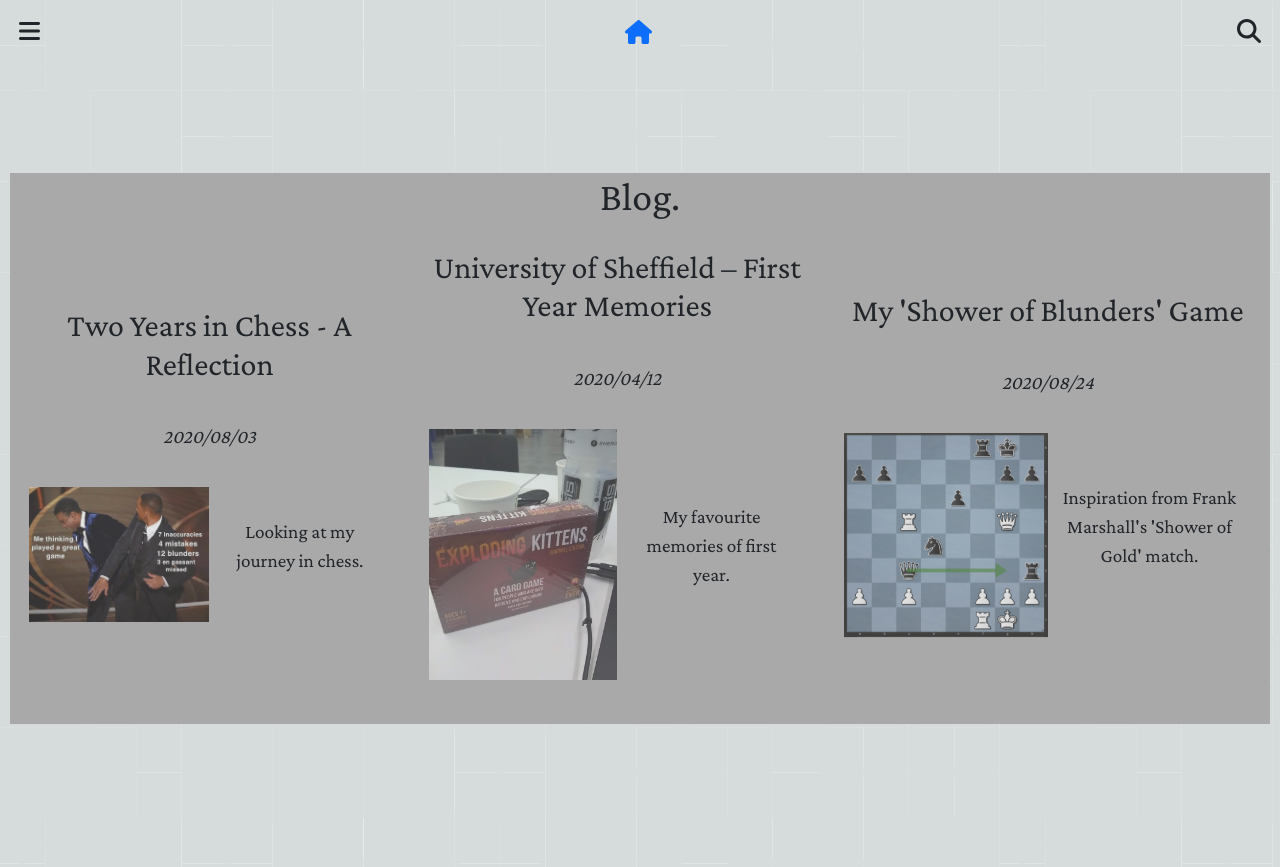
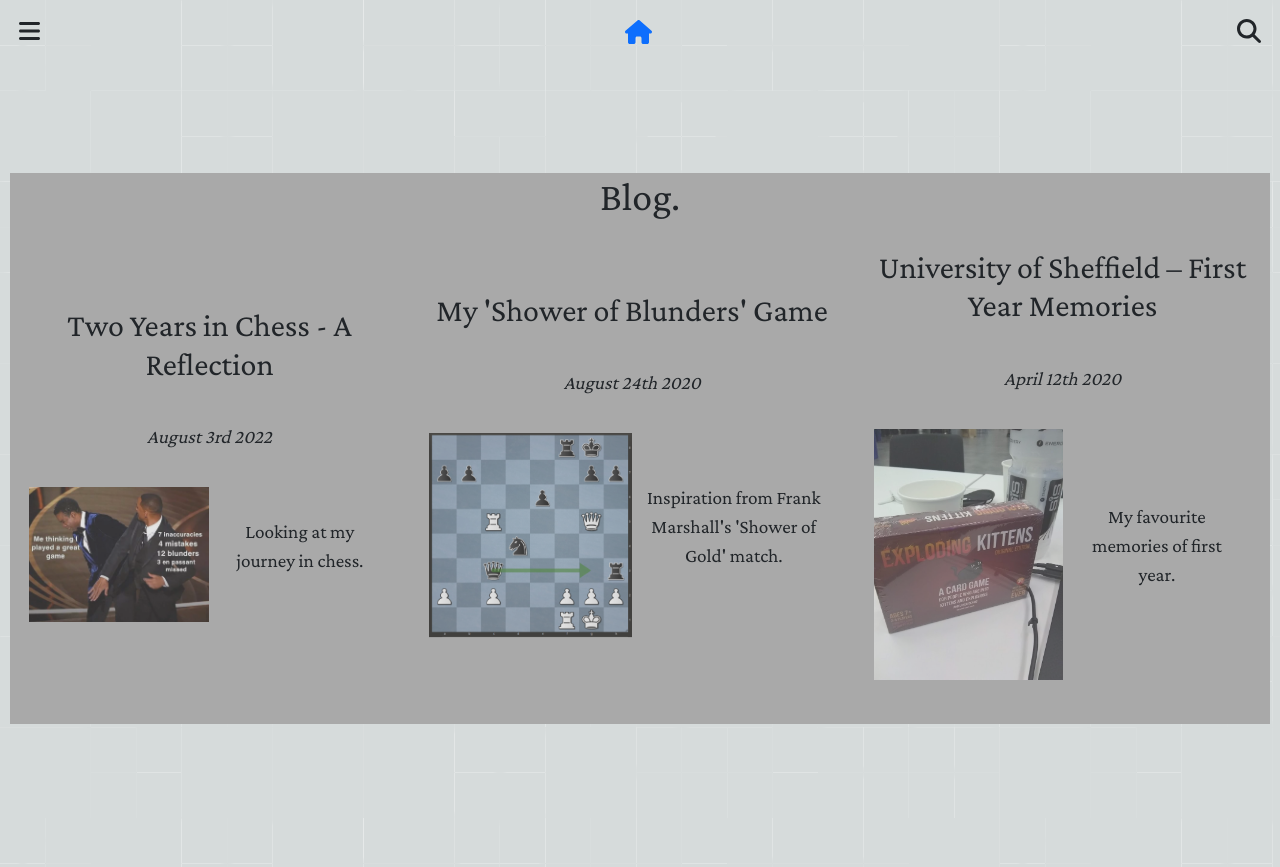
Before and after one commit to jluong23/blog, a React (Create React App) app: page /blog/posts in a window 1280 px wide. Built offline with nearby package versions, Linux system fonts and the light colour scheme.

Commit message:
Formatted dates, ordered blog overview by most recent

```diff
--- a/package.json
+++ b/package.json
@@ -11,6 +11,7 @@
     "@testing-library/jest-dom": "^5.16.4",
     "@testing-library/react": "^13.3.0",
     "@testing-library/user-event": "^13.5.0",
+    "moment": "^2.29.4",
     "react": "^18.2.0",
     "react-dom": "^18.2.0",
     "react-router-dom": "^6.3.0",
--- a/src/blogs/BlogData.json
+++ b/src/blogs/BlogData.json
@@ -15,7 +15,7 @@
     },
     {
         "id": 3,
-        "date": "2020/08/03",
+        "date": "2022/08/03",
         "title": "Two Years in Chess - A Reflection",
         "description": "Looking at my journey in chess.",
         "thumbnail": "chess_slap.jpeg"
--- a/src/components/Article.js
+++ b/src/components/Article.js
@@ -1,6 +1,7 @@
 import React from "react";
 import { Link } from "react-router-dom";
 import styled from "styled-components";
+import moment from "moment";
 
 const Wrapper = styled.article`
   padding-bottom: .3em;
@@ -51,7 +52,7 @@ const Article = ({variant, date, color, title, description, thumbnail, onClickUr
     <Wrapper color={color}>
       <Link to={onClickUrl}>
         <ArticleTitle>{title}</ArticleTitle>
-        {date && <ArticleDate>{date}</ArticleDate>}
+        {date && <ArticleDate>{moment(date).format("MMMM Do YYYY")}</ArticleDate>}
         <ArticleContent>
           {thumbnail == null ?  <ArticleImage/> : <ArticleImage  src={thumbnail} />}
           <p>{description}</p>
--- a/src/components/BlogOverview.js
+++ b/src/components/BlogOverview.js
@@ -10,20 +10,31 @@ const Wrapper = styled.div`
 
 const Blogs = styled.div`
   display: flex;
-  flex-direction: column-reverse;
+  flex-direction: column;
   align-items: center;
   justify-content: center;
   @media screen and (min-width: 800px) {
-    flex-direction: row-reverse;
+    flex-direction: row;
   }
 `
 
+function getLatestBlogs(blogs, n){
+  // gets n latest blogs, starting from most recent
+  let sortedBlogs = [...blogs]
+  sortedBlogs.sort(function(a,b){
+    return new Date(b["date"]) - new Date(a["date"]);
+  });
+  return sortedBlogs.slice(0, n);
+}
+
 const BlogOverview = (props) => {
+  const NUM_BLOGS_TO_RECEIVE = 3;
+  let recentBlogs = getLatestBlogs(blogData, NUM_BLOGS_TO_RECEIVE);
   return (
     <Wrapper>
       <h1>Blog.</h1>
       <Blogs>
-        {blogData.map((blog) => {
+        {recentBlogs.map((blog) => {
           let url = "/posts/" + blog["id"];
           let thumbnail = require("../blogs/thumbnails/" + blog["thumbnail"]);
           return (
--- a/src/pages/BlogPost.js
+++ b/src/pages/BlogPost.js
@@ -3,6 +3,7 @@ import { useParams } from "react-router-dom";
 import getBlogContent from "../blogs/BlogGetter";
 import styled from "styled-components";
 import blogData from "../blogs/BlogData.json";
+import moment from "moment";
 const Wrapper = styled.div`
   padding: .5em;
 `
@@ -20,7 +21,7 @@ const BlogPost = (props) => {
       <Wrapper>
       <BlogHeader>
         <h1>{blog.title}</h1>
-        <h2>{blog.date}</h2>
+        <h2>{moment(blog.date).format("MMMM Do YYYY")}</h2>
       </BlogHeader>
         {getBlogContent(blogId)}
       </Wrapper>
```
Also changed, not shown: 1 other file (tests, documents, lock files or other folders).
